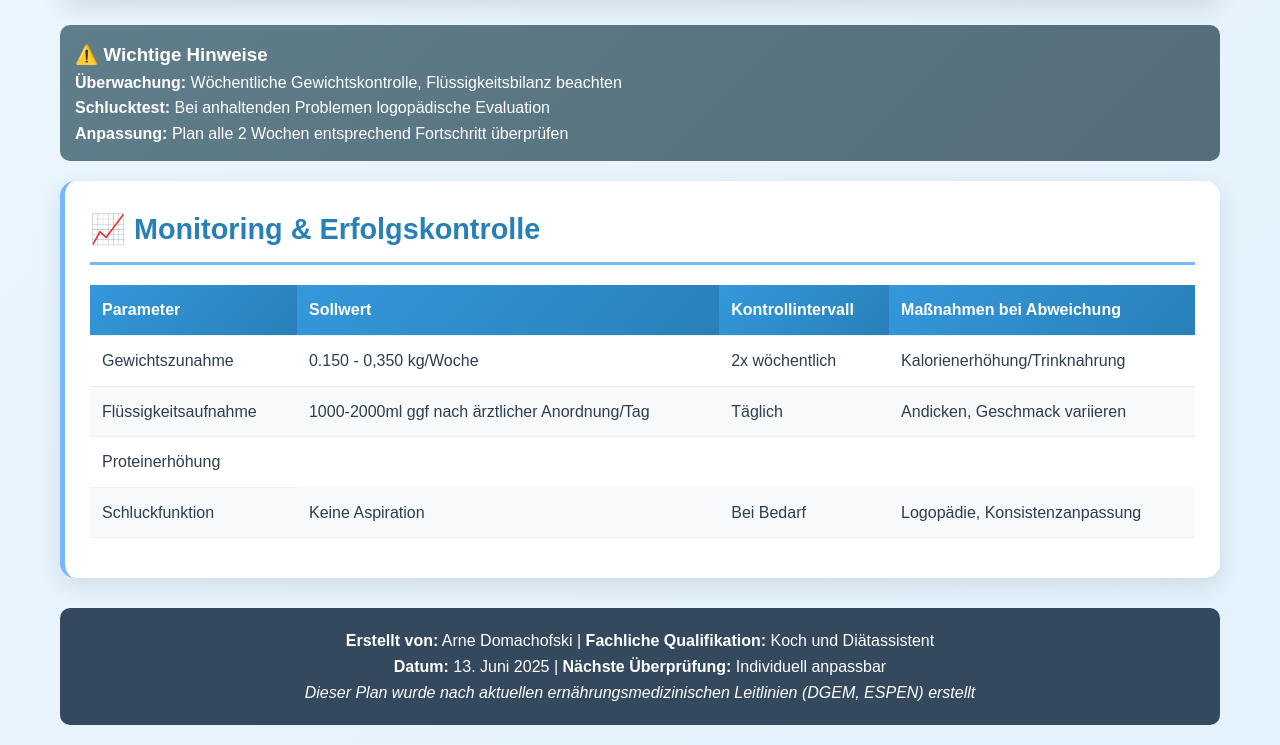
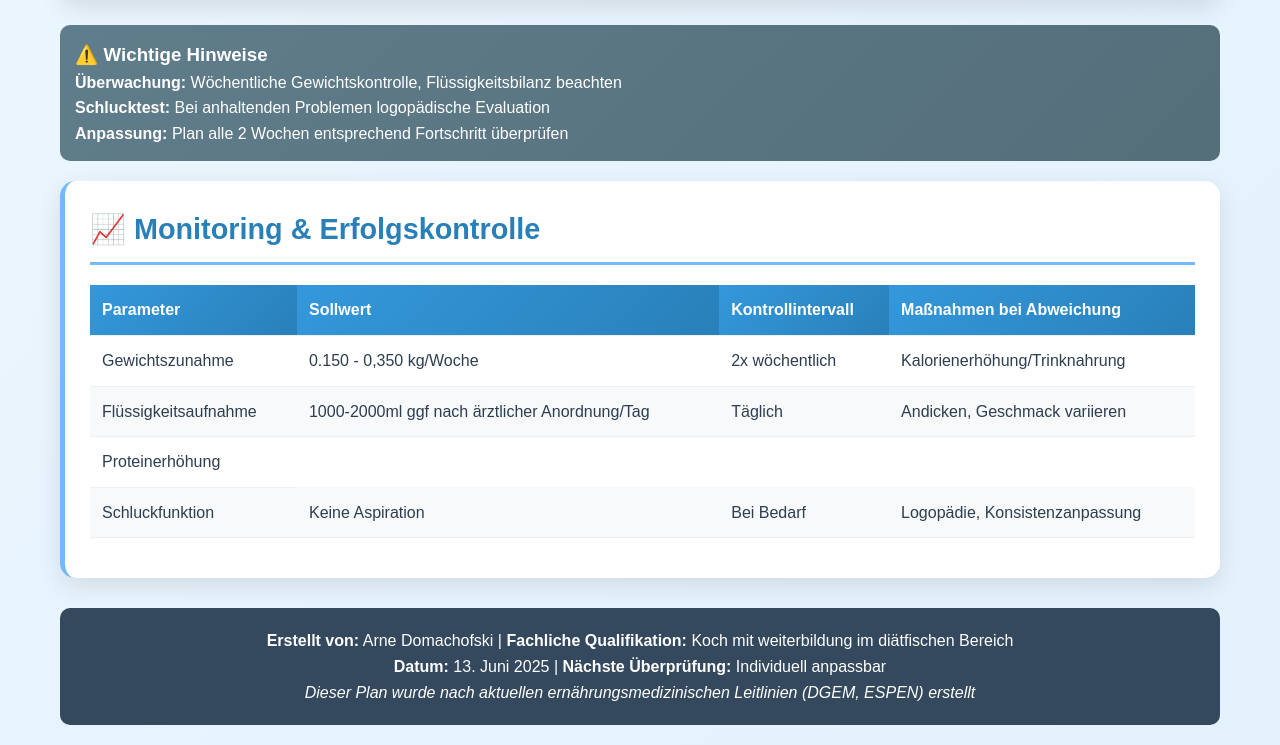
Before and after one commit to arnedoma/Ern-hrungsplan-, a plain HTML site: page index.html in a window 1280 px wide. Shown: the part 3556-4301 px from the top of the page. Drawn offline with Linux system fonts and the light colour scheme.

Commit message:
Update index.html

```diff
--- a/index.html
+++ b/index.html
@@ -624,7 +624,7 @@
         </div>
 
         <div class="footer">
-            <p><strong>Erstellt von:</strong> Arne Domachofski | <strong>Fachliche Qualifikation:</strong> Koch und Diätassistent</p>
+            <p><strong>Erstellt von:</strong> Arne Domachofski | <strong>Fachliche Qualifikation:</strong> Koch mit weiterbildung im diätfischen Bereich</p>
             <p><strong>Datum:</strong> 13. Juni 2025 | <strong>Nächste Überprüfung:</strong> Individuell anpassbar</p>
             <p><em>Dieser Plan wurde nach aktuellen ernährungsmedizinischen Leitlinien (DGEM, ESPEN) erstellt</em></p>
         </div>
```
